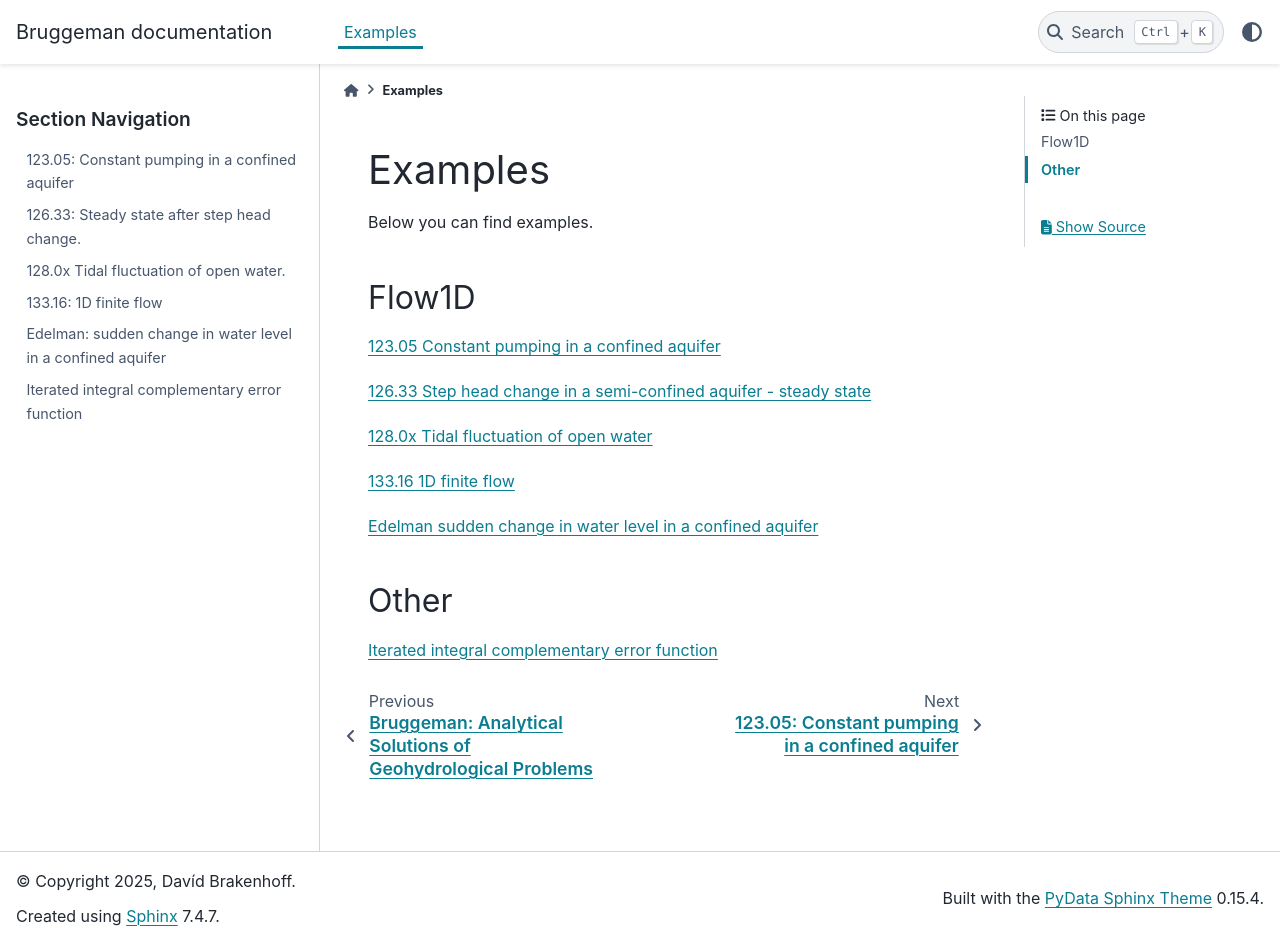
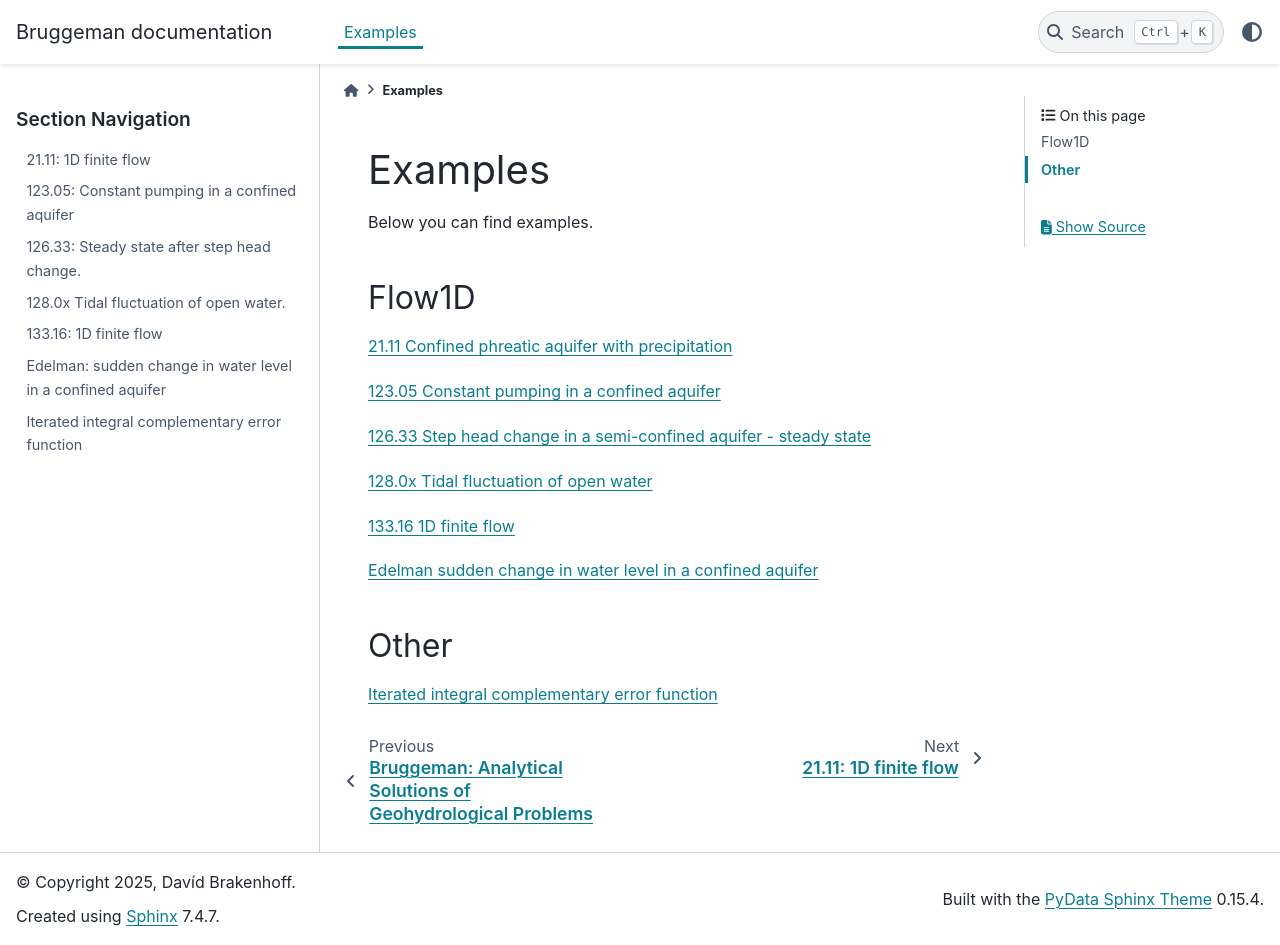
Before and after one commit to dbrakenhoff/bruggeman, a Sphinx documentation site: the page built from docs/examples/index.rst, in a window 1280 px wide and 945 px high. Built offline with Sphinx 7.4.7 and the PyData theme 0.15.4, drawn with Linux system fonts in a browser that asks for light colours.

Commit message:
added example

```diff
--- a/docs/examples/index.rst
+++ b/docs/examples/index.rst
@@ -9,6 +9,7 @@ Below you can find examples.
     :hidden:
     :glob:
 
+    bruggeman_21_11
     bruggeman_123_05
     bruggeman_126_33
     bruggeman_128_0x
@@ -20,6 +21,8 @@ Below you can find examples.
 Flow1D
 ------
 
+`21.11 Confined phreatic aquifer with precipitation`_
+
 `123.05 Constant pumping in a confined aquifer`_
 
 `126.33 Step head change in a semi-confined aquifer - steady state`_
@@ -30,6 +33,7 @@ Flow1D
 
 `Edelman sudden change in water level in a confined aquifer`_
 
+.. _21.11 Confined phreatic aquifer with precipitation: bruggeman_21_11.html
 .. _123.05 Constant pumping in a confined aquifer: bruggeman_123_05.html
 .. _126.33 Step head change in a semi-confined aquifer - steady state: bruggeman_126_33.html
 .. _128.0x Tidal fluctuation of open water: bruggeman_128_0x.html
```
Also changed, not shown: docs/examples/bruggeman_21_11.ipynb (added).
